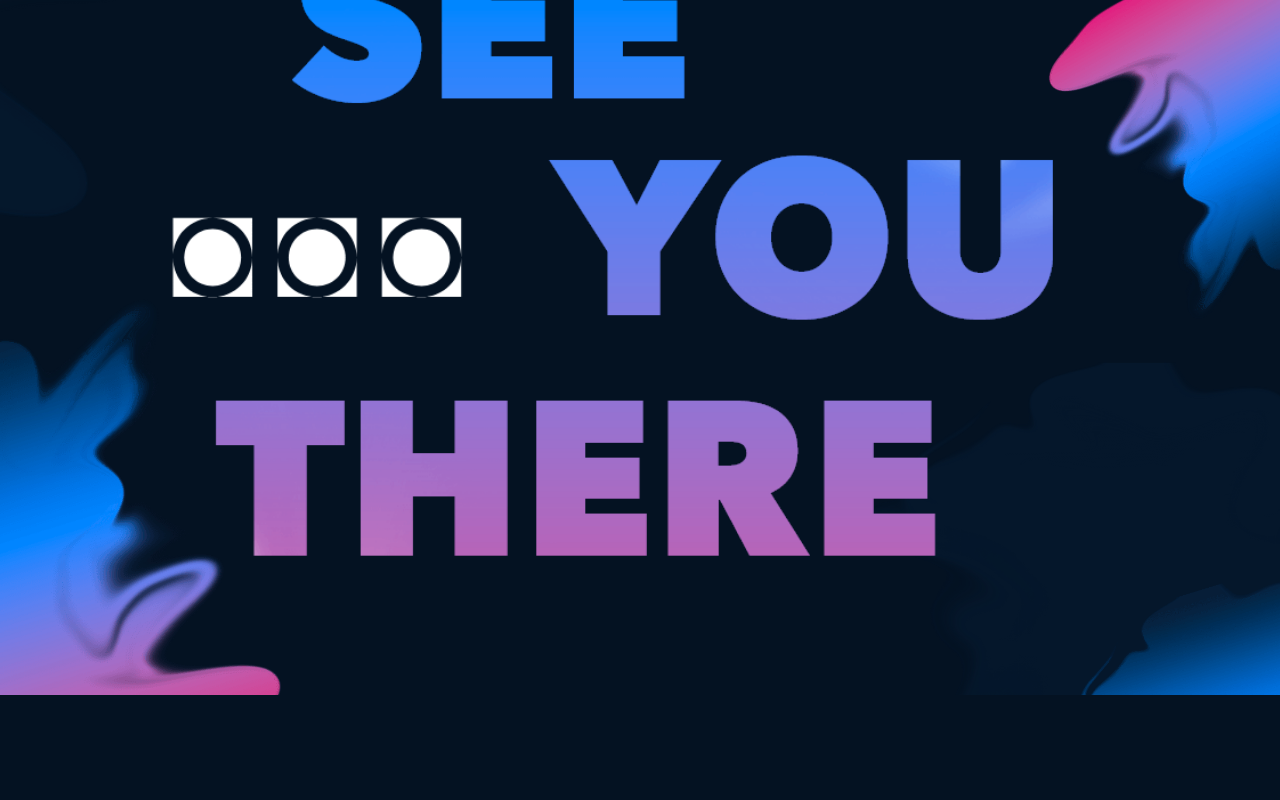
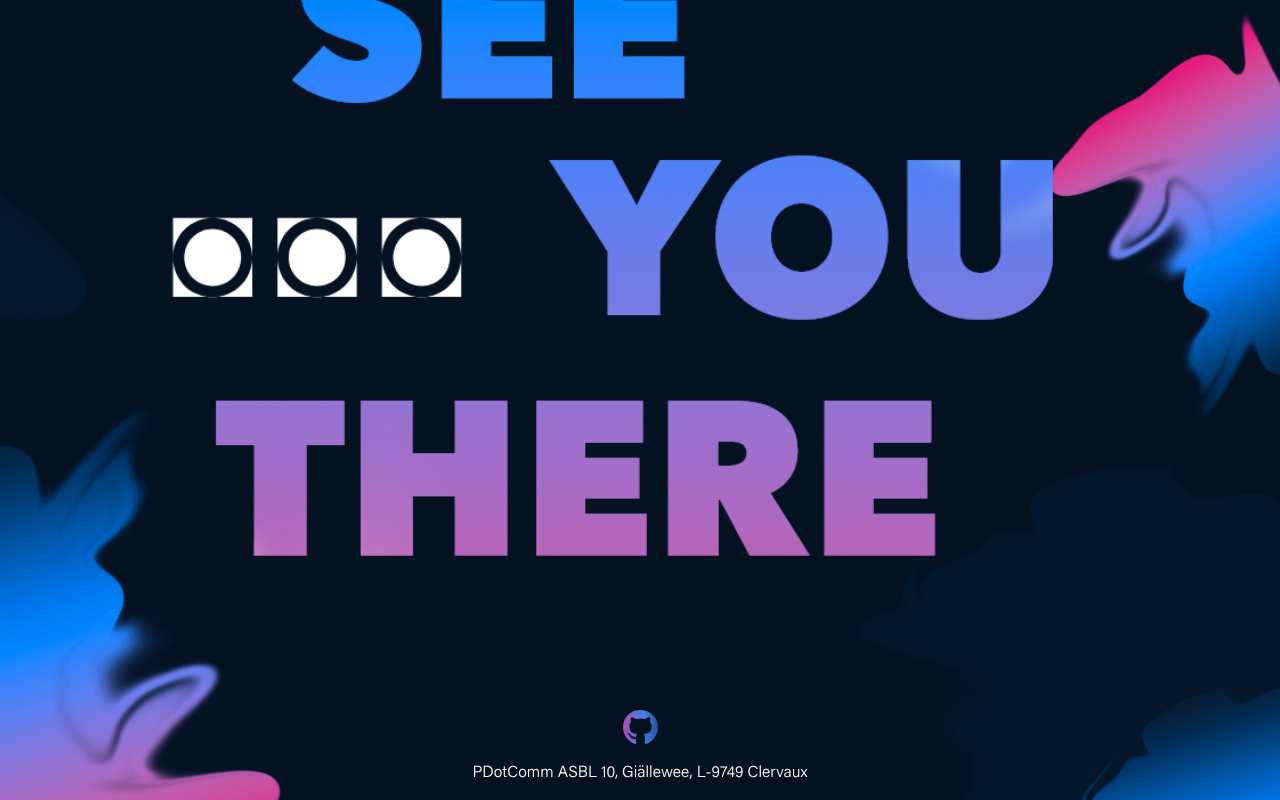
Before and after one commit to AdVision-Group/parisdot-v2-client, a Next.js app: page / in a window 1280 px wide. Shown: the part 3077-3877 px from the top of the page. Before the commit the page ends 3772 px from the top, so only its background shows below. Built offline with nearby package versions, Linux system fonts and the light colour scheme.

Commit message:
add footer

```diff
--- /dev/null
+++ b/components/footer/footer.component.tsx
@@ -0,0 +1,52 @@
+// Utils
+import React from "react"
+import styled from "styled-components"
+
+// Components
+import Image from "../image/image.component"
+
+const Footer: React.FC = () => {
+	return (
+		<FooterContainer>
+			<a
+				href="https://github.com/AdVision-Group/parisdot-v2-client"
+				rel="noopener noreferrer"
+				target="_blank"
+			>
+				<figure>
+					<Image
+						src="/assets/footer-section/github.png"
+						alt="ParisDOT Logo"
+						effect="blur"
+						style={{
+							width: "100%",
+							height: "100%",
+							// marginTop: "0.7rem",
+							objectFit: "contain",
+							objectPosition: "center",
+						}}
+					/>
+				</figure>
+			</a>
+			<p>PDotComm ASBL 10, Giällewee, L-9749 Clervaux</p>
+		</FooterContainer>
+	)
+}
+
+export default Footer
+
+const FooterContainer = styled.div`
+	display: flex;
+	flex-direction: column;
+	align-items: center;
+	justify-content: center;
+	padding: 1.5rem;
+
+	p {
+		text-align: center;
+		margin-top: 1rem;
+		font-family: "Acumin Variable Concept";
+		font-weight: 100;
+		font-size: 1.6rem;
+	}
+`
--- a/pages/index.tsx
+++ b/pages/index.tsx
@@ -41,6 +41,10 @@ const FooterSection = dynamic(
 	}
 )
 
+const Footer = dynamic(() => import("../components/footer/footer.component"), {
+	suspense: true,
+})
+
 const Home: NextPage = () => {
 	return (
 		<React.Fragment>
@@ -83,6 +87,7 @@ const Home: NextPage = () => {
 					<WorkshopSection />
 					<VenueSection />
 					<FooterSection />
+					<Footer />
 				</Suspense>
 			</main>
 		</React.Fragment>
--- a/styles/global.styles.scss
+++ b/styles/global.styles.scss
@@ -36,7 +36,7 @@
 @font-face {
 	font-family: "Acumin Variable Concept";
 	src: url("/fonts/AcuminVariableConcept-v2.otf");
-	font-weight: 400;
+	font-weight: 300;
 	font-style: normal;
 }
 
```
Also changed, not shown: public/assets/footer-section/github.png (added).
